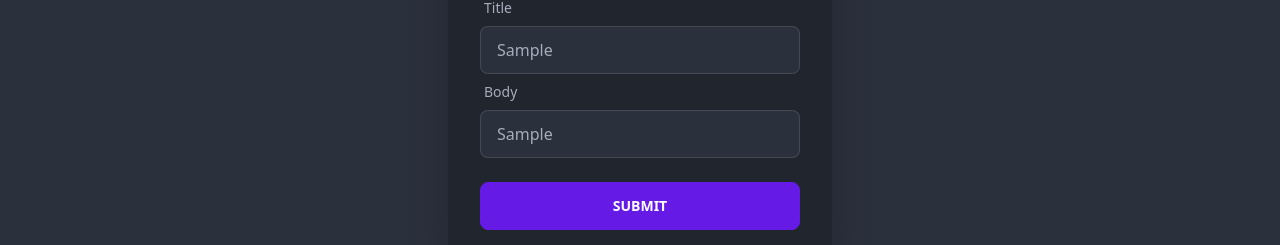
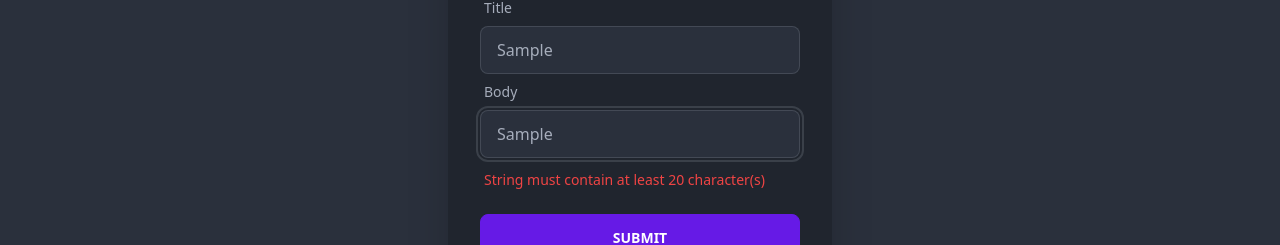
Before and after one commit to mena0018/Discover-Next, a Next.js app: page /posts/create in a window 1280 px wide. Both pictures are taken after typing "5", "Sample", "Sample" into the empty fields and a click on the button "SUBMIT". Shown: the part 282-527 px from the top of the page. Built offline with nearby package versions, Linux system fonts and the light colour scheme; no server answers.

Commit message:
✨ Zod and hookform resolver for validation

```diff
--- a/package.json
+++ b/package.json
@@ -11,6 +11,7 @@
     "prepare": "husky install"
   },
   "dependencies": {
+    "@hookform/resolvers": "^3.2.0",
     "daisyui": "^2.47.0",
     "framer-motion": "^10.13.0",
     "next": "13.4.9",
--- a/src/app/globals.css
+++ b/src/app/globals.css
@@ -4,6 +4,6 @@
 
 @layer components {
   .error-msg {
-    @apply text-red-600 text-sm pl-1 mt-3;
+    @apply text-red-500 text-sm pl-1 mt-3;
   }
 }
--- a/src/components/Form/Field.tsx
+++ b/src/components/Form/Field.tsx
@@ -11,23 +11,14 @@ const Field: FC<FieldProps> = ({ property, isNumberField, errors, register }) =>
       </label>
 
       <input
-        {...register(property, {
-          required: true,
-          valueAsNumber: !!isNumberField,
-          pattern: isNumberField ? /^[0-9 ,.'-]*$/ : /^[0-9a-zA-Z ,.'-]+$/i,
-        })}
         id={property}
         className='input input-bordered'
         placeholder={`Enter the ${property}`}
         type={isNumberField ? 'number' : 'text'}
+        {...register(property, { valueAsNumber: !!isNumberField })}
       />
 
-      {errors[property] && errors[property]?.type === 'required' && (
-        <span className='error-msg'>{label} is required</span>
-      )}
-      {errors[property] && errors[property]?.type === 'pattern' && (
-        <span className='error-msg'>Character not allowed</span>
-      )}
+      {errors[property]?.message && <span className='error-msg'>{errors[property]?.message}</span>}
     </div>
   );
 };
--- a/src/components/Form/Form.tsx
+++ b/src/components/Form/Form.tsx
@@ -1,9 +1,10 @@
 'use client';
 
 import { FC } from 'react';
-import { Post } from '@/models';
+import { Post, zPost } from '@/models';
 import { addPost } from '@/lib/api';
 import { useRouter } from 'next/navigation';
+import { zodResolver } from '@hookform/resolvers/zod';
 import { SubmitHandler, useForm } from 'react-hook-form';
 import { useNotification } from '@/hooks/useNotification';
 import Field from './Field';
@@ -11,7 +12,13 @@ import Field from './Field';
 const Form: FC = () => {
   const router = useRouter();
   const { addNotification } = useNotification();
-  const { handleSubmit, register, formState: { errors }} = useForm<Post>(); // prettier-ignore
+  const {
+    handleSubmit,
+    register,
+    formState: { errors },
+  } = useForm<Post>({
+    resolver: zodResolver(zPost),
+  });
 
   const onSubmit: SubmitHandler<Post> = (data) => {
     addPost(data).then(() => {
@@ -24,7 +31,7 @@ const Form: FC = () => {
     <div className='card flex-shrink-0 w-full max-w-sm shadow-2xl bg-base-300'>
       <div className='card-body'>
         <form onSubmit={handleSubmit(onSubmit)}>
-          <Field property='userId' isNumberField errors={errors} register={register} />
+          <Field property='userId' errors={errors} register={register} isNumberField />
           <Field property='title' errors={errors} register={register} />
           <Field property='body' errors={errors} register={register} />
 
--- a/src/models/Post.ts
+++ b/src/models/Post.ts
@@ -3,8 +3,8 @@ import { z } from 'zod';
 export const zPost = z.object({
   id: z.number().optional(),
   userId: z.number(),
-  title: z.string(),
-  body: z.string(),
+  title: z.string().min(5).max(100),
+  body: z.string().min(20).max(500),
 });
 export type Post = z.infer<typeof zPost>;
 
--- a/src/models/Props.ts
+++ b/src/models/Props.ts
@@ -32,7 +32,7 @@ export type PostProps = {
 
 export type FieldProps = {
   property: keyof Post;
-  errors: FieldErrors;
+  errors: FieldErrors | any;
   isNumberField?: boolean;
   register: (property: keyof Post, params: RegisterOptions | any) => {};
 };
```
Also changed, not shown: 1 other file (tests, documents, lock files or other folders).
